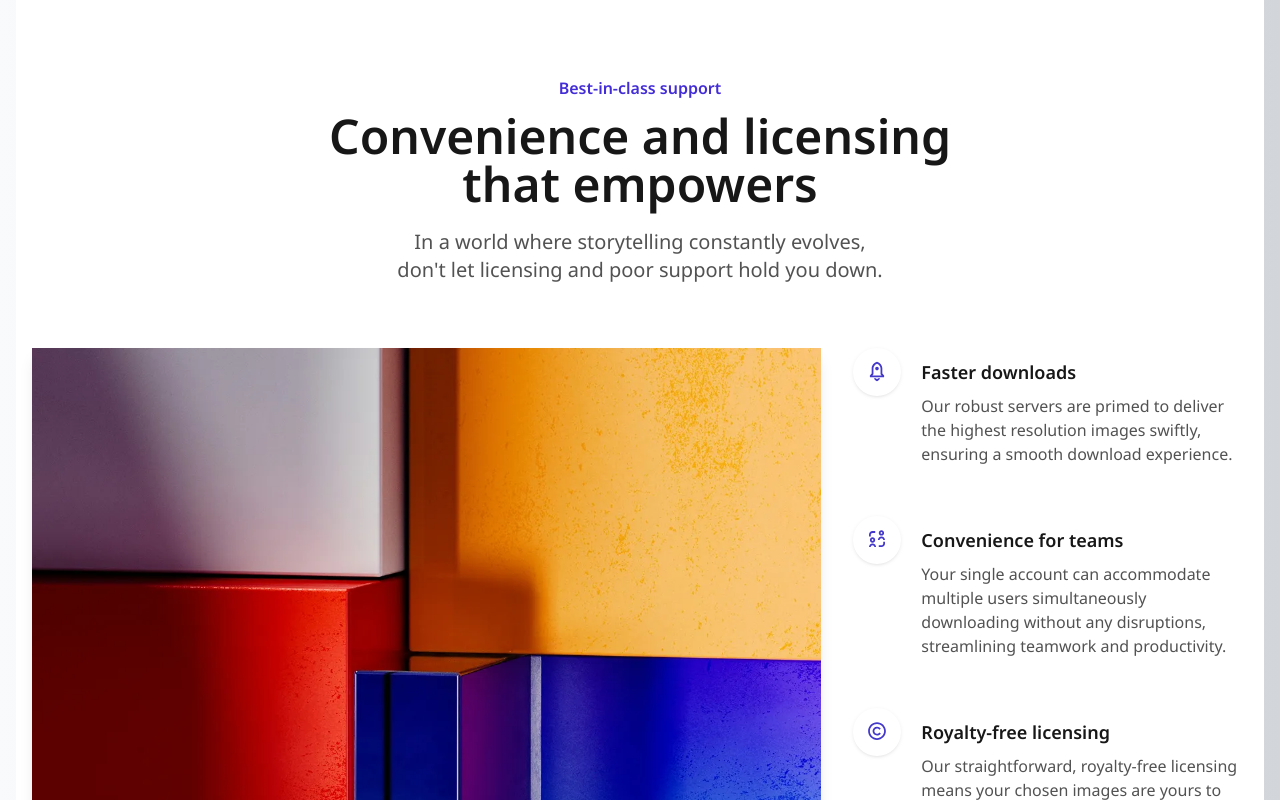
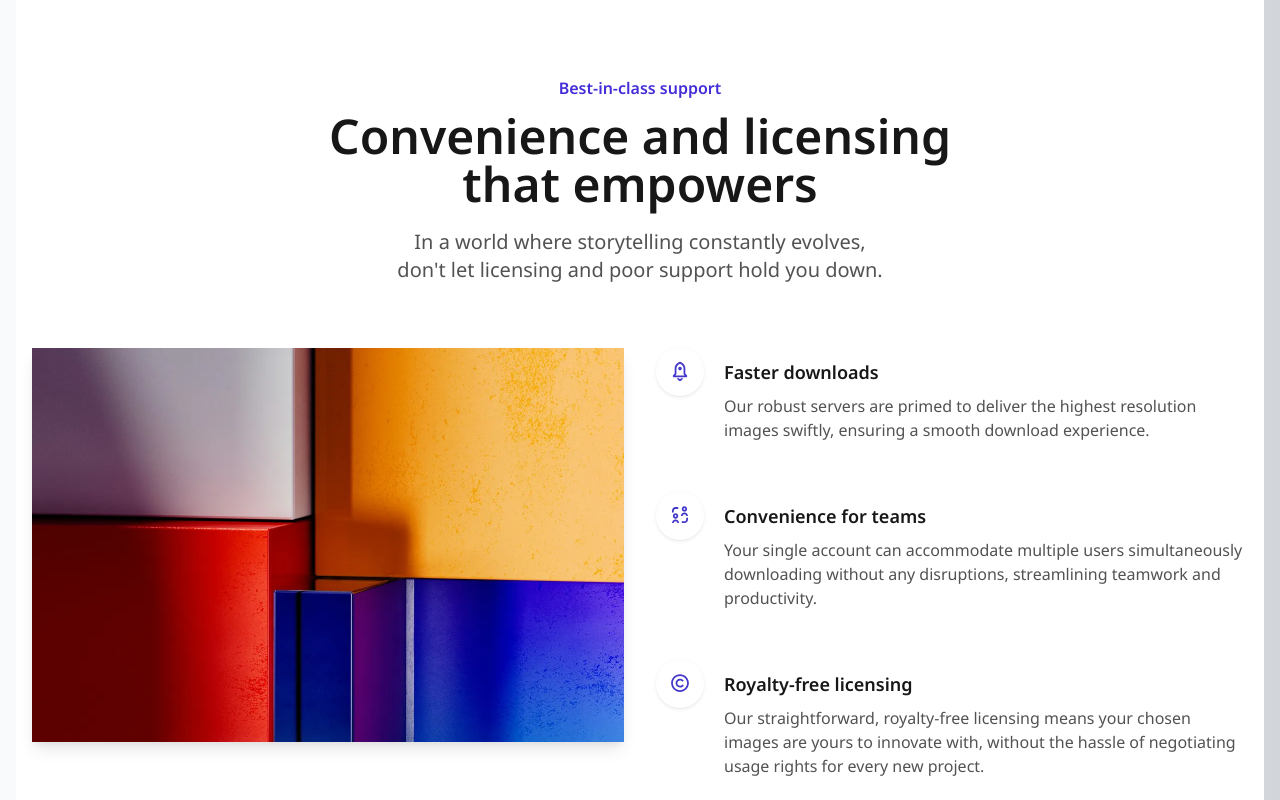
Before and after one commit to jade-hernandez/marketing-landing-page, a React (Vite) app: page / in a window 1280 px wide. Shown: the part 2000-2800 px from the top of the page. Built offline with nearby package versions, Linux system fonts and the light colour scheme.

Commit message:
feat(ImageWithPlaceholder): add imgClassNames prop for customizable image styling

```diff
--- a/src/components/image-with-placeholder/imageWithPlaceholder.tsx
+++ b/src/components/image-with-placeholder/imageWithPlaceholder.tsx
@@ -1,6 +1,8 @@
 import { useState } from "react";
+import { cn } from "../../utils/utils";
 
 type ImageWithPlaceholderProps = {
+  imgClassNames?: string;
   altText: string;
   images: {
     mobileImagePlaceholder: string;
@@ -13,6 +15,7 @@ type ImageWithPlaceholderProps = {
 };
 
 function ImageWithPlaceholder({
+  imgClassNames,
   altText,
   images: {
     mobileImagePlaceholder,
@@ -40,7 +43,7 @@ function ImageWithPlaceholder({
           <img
             src={desktopImagePlaceholder}
             alt=''
-            className='size-fit md:h-98.5 lg:max-w-148'
+            className={cn("size-fit md:h-98.5 lg:max-w-148", imgClassNames || "")}
           />
         </picture>
       )}
@@ -58,7 +61,7 @@ function ImageWithPlaceholder({
           alt={altText}
           onLoad={() => setIsLoaded(true)}
           onError={() => setIsLoaded(true)}
-          className='size-fit'
+          className={cn("size-fit md:h-98.5 lg:max-w-148", imgClassNames || "")}
         />
       </picture>
     </div>
```
